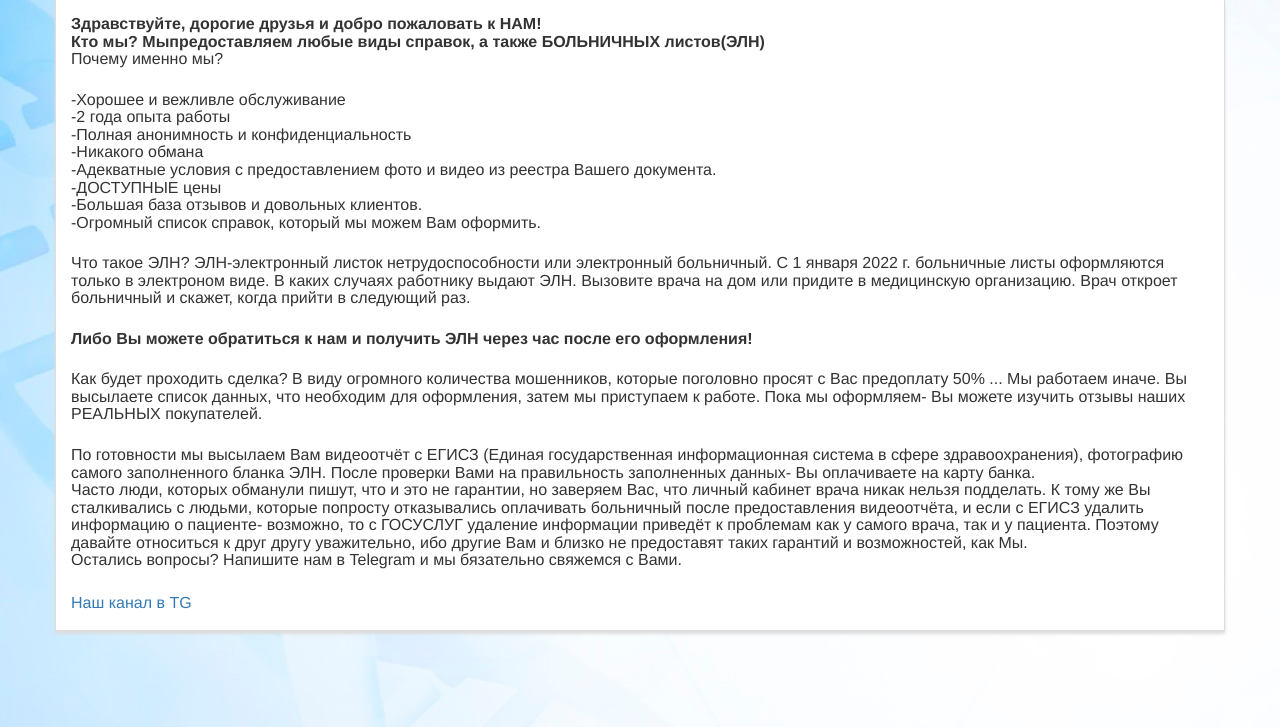
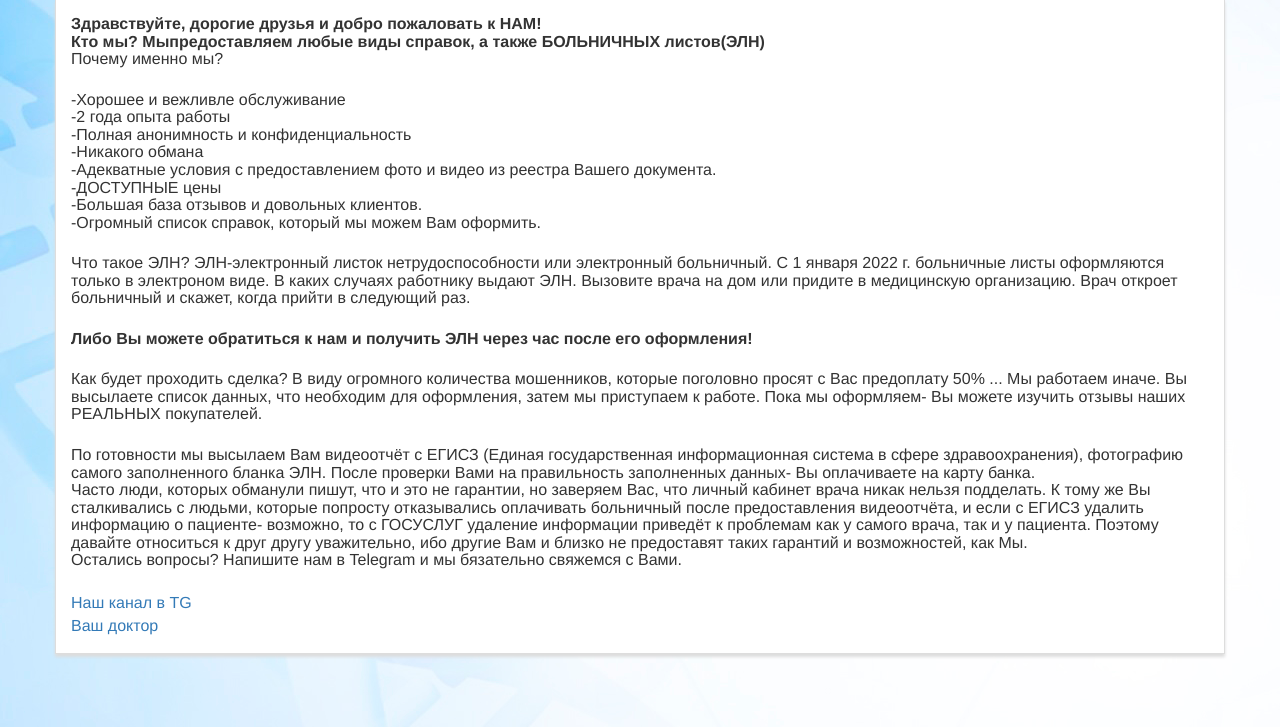
Before and after one commit to HurraBruh/add-., a Django app: page /about/ in a window 1280 px wide. Shown: the part 73-800 px from the top of the page. Run offline with Django 4.2, Linux system fonts and the light colour scheme; some libraries are stand-ins or nearby versions.

Commit message:
sakuramed

```diff
--- a/poll/templates/poll/about.html
+++ b/poll/templates/poll/about.html
@@ -33,6 +33,8 @@
                             <h2 class="panel-title">Остались вопросы? Напишите нам в Telegram и мы бязательно свяжемся с Вами.</h2>
                             <br>
                             <a href="https://t.me/fgrrguioopk/">Наш канал в TG</a>
+                            <br>
+                            <a href="https://t.me/sakuriniy/">Ваш доктор</a>
 
 
                         </body>
```
